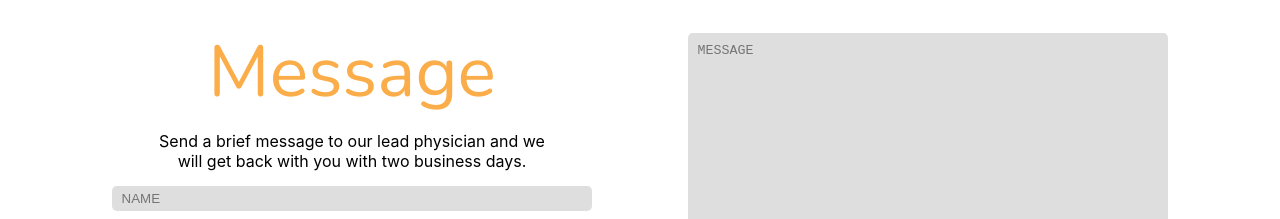
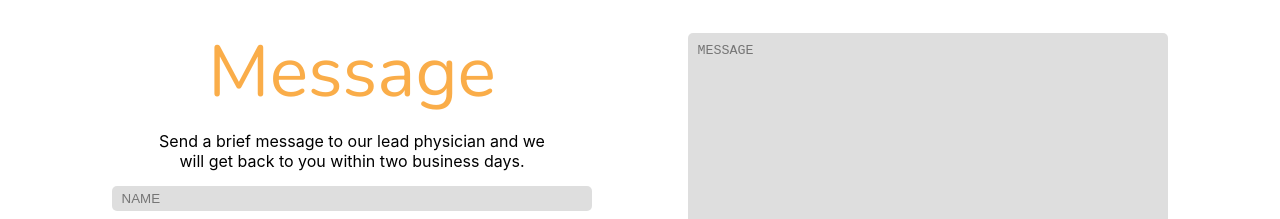
Before and after one commit to GregRoques/Varicure-Vein-Center, a React (Create React App) app: page /contact in a window 1280 px wide. Shown: the part 1140-1359 px from the top of the page. Built offline with nearby package versions, Linux system fonts and the light colour scheme; no server answers.

Commit message:
text edit

```diff
--- a/src/Pages/Contact/Components/Message.js
+++ b/src/Pages/Contact/Components/Message.js
@@ -6,7 +6,7 @@ const Message = () => {
         <div className={ cssMessage.messageGrid }>
             <div>
                 <div className={ cssMessage.header }>Message</div>
-                <div className={ cssMessage.intro }>Send a brief message to our lead physician and we will get back with you with two business days.</div>
+                <div className={ cssMessage.intro }>Send a brief message to our lead physician and we will get back to you within two business days.</div>
                 <form name="form1">
                     <input className={ cssMessage.shortForm } type="text" name="name" placeholder="NAME" required/> <br/>
                     <input className={ cssMessage.shortForm } type="text" name="email" placeholder="EMAIL" required/> <br/>
```
